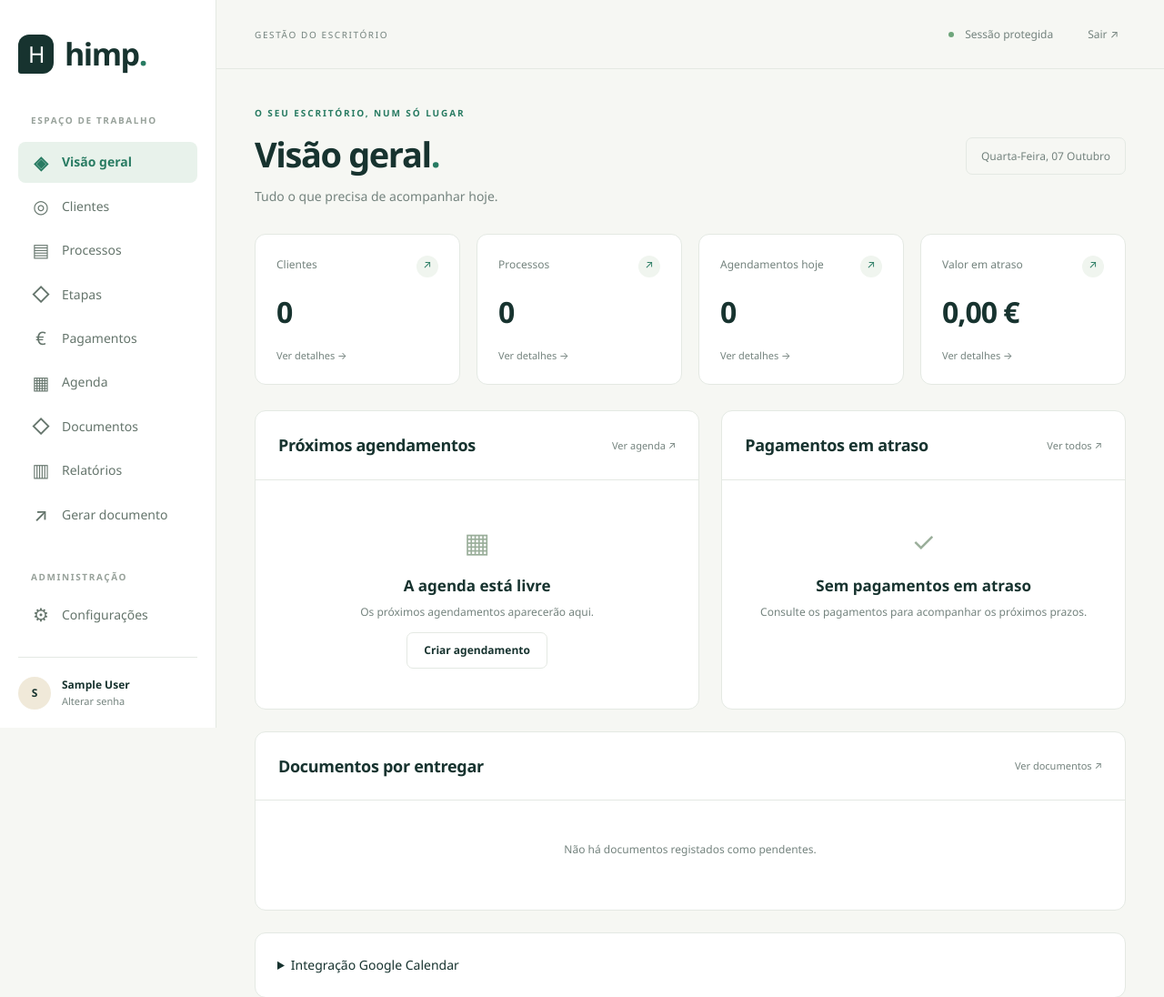
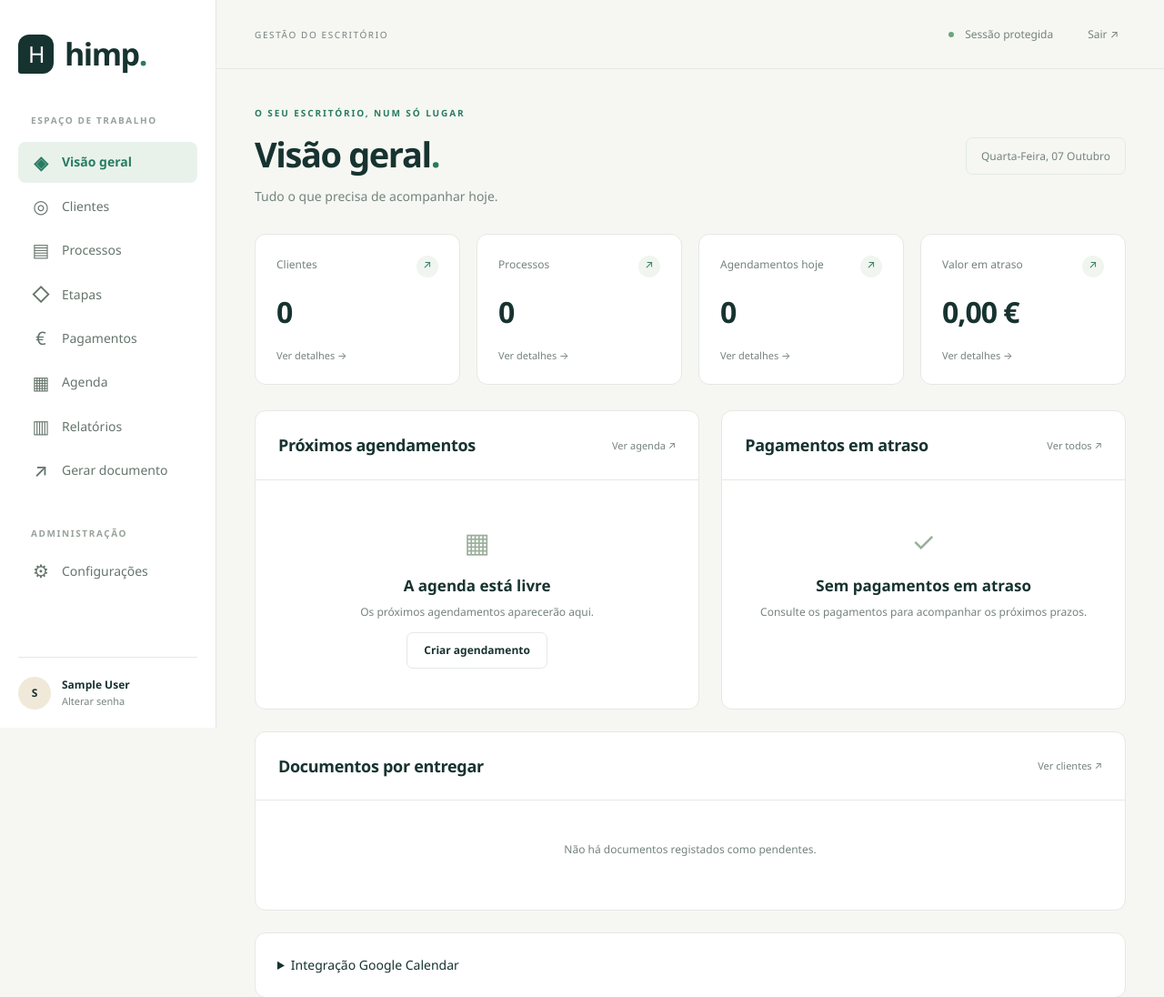
Before and after one commit to AceSCav/HiMP_Project, a Django app: page / in a window 1280 px wide. Shown: the top 1096 px of the page at 91% size. Run offline with Django 5.2, Linux system fonts and the light colour scheme; the visitor is signed in with stand-in values (Sample User, id 1); data that the repository does not hold is empty; parts of the project's set-up code (start-up, migrations or seed data) failed here and were passed over.

Commit message:
Access client documents through client records instead of global navigation

```diff
--- a/web/office/context.py
+++ b/web/office/context.py
@@ -5,6 +5,5 @@ def navigation(request):
         ('etapas', 'Etapas', 'office.view_etapa'),
         ('pagamentos', 'Pagamentos', 'office.view_pagamento'),
         ('agenda', 'Agenda', 'office.view_agendamento'),
-        ('documentos', 'Documentos', 'office.view_documentocliente'),
     ]
     return {'navigation': [(key, label) for key, label, perm in items if request.user.has_perm(perm)]}
--- a/web/office/test_google_drive.py
+++ b/web/office/test_google_drive.py
@@ -68,8 +68,9 @@ class DriveTests(TestCase):
         self.assertEqual(self.client.get('/gestao/documentos/novo/?cliente=not-a-client').status_code, 404)
         self.assertEqual(self.client.get('/gestao/documentos/?cliente=99999').status_code, 404)
 
-    def test_without_context_client_is_still_selectable(self):
-        self.assertContains(self.client.get('/gestao/documentos/novo/'), '<select name="cliente"')
+    def test_documents_require_a_client_context(self):
+        self.assertRedirects(self.client.get('/gestao/documentos/'), '/gestao/clientes/')
+        self.assertRedirects(self.client.get('/gestao/documentos/novo/'), '/gestao/clientes/')
 
     def test_upload_permissions_methods_and_oauth_state(self):
         self.client.force_login(self.viewer)
--- a/web/office/views.py
+++ b/web/office/views.py
@@ -12,6 +12,7 @@ from django.db.models import Q, Sum
 from django.db.models.deletion import ProtectedError
 from django.http import FileResponse, Http404
 from django.shortcuts import get_object_or_404, redirect, render
+from django.urls import reverse
 from django.utils import timezone
 from django.utils.formats import number_format
 from django.views.decorators.http import require_POST
@@ -109,6 +110,8 @@ def record_list(request, resource, spec):
             search |= Q(**{f'{field}__icontains': query})
         records = records.filter(search).distinct()
     selected_client = contextual_client(request, spec)
+    if resource == 'documentos' and selected_client is None:
+        return redirect('record_list', resource='clientes')
     if selected_client:
         records = records.filter(cliente=selected_client)
     if resource == 'pagamentos' and request.GET.get('filtro') == 'atraso':
@@ -155,6 +158,8 @@ def record_edit(request, resource, pk=None):
         raise PermissionDenied
     instance = get_object_or_404(spec.model, pk=pk) if pk is not None else None
     selected_client = contextual_client(request, spec) if instance is None else None
+    if resource == 'documentos' and instance is None and selected_client is None:
+        return redirect('record_list', resource='clientes')
     if resource == 'documentos' and instance and instance.drive_file_id:
         selected_client = instance.cliente
     form = record_form(spec)(request.POST if request.method == 'POST' else None,
@@ -192,6 +197,8 @@ def record_delete(request, resource, spec, pk):
             messages.error(request, 'Existem registos associados. Remova as dependências antes de eliminar.')
             return redirect('record_detail', resource=resource, pk=pk)
         messages.success(request, 'Registo eliminado.')
+        if resource == 'documentos':
+            return redirect(reverse('record_list', args=[resource]) + f'?cliente={instance.cliente_id}')
         return redirect('record_list', resource=resource)
     return render(request, 'office/delete.html', {'resource': resource, 'object': instance})
 
--- a/web/templates/office/base.html
+++ b/web/templates/office/base.html
@@ -14,7 +14,7 @@
   <p class="nav-label">ESPAÇO DE TRABALHO</p>
   <nav aria-label="Navegação principal">
     <a class="nav-link {% if request.path == '/' %}selected{% endif %}" href="{% url 'dashboard' %}"><span class="nav-icon">◈</span> Visão geral</a>
-    {% for key, label in navigation %}<a class="nav-link {% if resource == key %}selected{% endif %}" href="{% url 'record_list' key %}"><span class="nav-icon">{% if key == 'clientes' %}◎{% elif key == 'processos' %}▤{% elif key == 'agenda' %}▦{% elif key == 'pagamentos' %}€{% else %}◇{% endif %}</span> {{ label }}</a>{% endfor %}
+    {% for key, label in navigation %}<a class="nav-link {% if resource == key or key == 'clientes' and resource == 'documentos' %}selected{% endif %}" href="{% url 'record_list' key %}"><span class="nav-icon">{% if key == 'clientes' %}◎{% elif key == 'processos' %}▤{% elif key == 'agenda' %}▦{% elif key == 'pagamentos' %}€{% else %}◇{% endif %}</span> {{ label }}</a>{% endfor %}
     {% if perms.office.view_pagamento %}<a class="nav-link {% if resource == 'relatorios' %}selected{% endif %}" href="{% url 'financial_report' %}"><span class="nav-icon">▥</span> Relatórios</a>{% endif %}
     {% if perms.office.generate_document and perms.office.view_cliente %}<a class="nav-link" href="{% url 'generate_document' %}"><span class="nav-icon">↗</span> Gerar documento</a>{% endif %}
     {% if user.is_staff %}<p class="nav-label">ADMINISTRAÇÃO</p><a class="nav-link" href="{% url 'admin:index' %}"><span class="nav-icon">⚙</span> Configurações</a>{% endif %}
--- a/web/templates/office/dashboard.html
+++ b/web/templates/office/dashboard.html
@@ -8,7 +8,7 @@
 <div class="dashboard-grid">
 {% if upcoming != None %}<section class="panel"><div class="panel-heading"><h2>Próximos agendamentos</h2><a href="{% url 'record_list' 'agenda' %}">Ver agenda ↗</a></div>{% for event in upcoming %}<a class="schedule-row" href="{% url 'record_detail' 'agenda' event.pk %}"><span class="calendar-badge"><strong>{{ event.data_inicio|date:'d' }}</strong>{{ event.data_inicio|date:'M' }}</span><span class="row-copy"><strong>{{ event.titulo }}</strong><span>{{ event.cliente|default:'Sem cliente' }} · {{ event.data_inicio|date:'H:i' }}</span></span><span class="pill">{{ event.motivo|default:'Agendamento' }}</span></a>{% empty %}<div class="empty"><span class="empty-symbol">▦</span><h3>A agenda está livre</h3><p>Os próximos agendamentos aparecerão aqui.</p>{% if perms.office.add_agendamento %}<a class="button secondary" href="{% url 'record_create' 'agenda' %}">Criar agendamento</a>{% endif %}</div>{% endfor %}</section>{% endif %}
 {% if payments != None %}<section class="panel"><div class="panel-heading"><h2>Pagamentos em atraso</h2><a href="{% url 'record_list' 'pagamentos' %}?filtro=atraso">Ver todos ↗</a></div>{% for payment in payments %}<a class="compact-row" href="{% url 'record_detail' 'pagamentos' payment.pk %}"><span class="row-copy"><strong>{{ payment.cliente|default:'Sem cliente' }}</strong><span>Venceu em {{ payment.data_limite|date:'d M Y' }}</span></span><strong class="amount">{{ payment.montante|floatformat:2 }} €</strong></a>{% empty %}<div class="empty"><span class="empty-symbol">✓</span><h3>Sem pagamentos em atraso</h3><p>Consulte os pagamentos para acompanhar os próximos prazos.</p></div>{% endfor %}</section>{% endif %}
-{% if pending != None %}<section class="panel wide"><div class="panel-heading"><h2>Documentos por entregar</h2><a href="{% url 'record_list' 'documentos' %}">Ver documentos ↗</a></div>{% for document in pending %}<a class="compact-row" href="{% url 'record_detail' 'documentos' document.pk %}"><span class="row-copy"><strong>{{ document.documento_nome }}</strong><span>{{ document.cliente }}</span></span><span class="pill warning">Pendente</span></a>{% empty %}<div class="empty"><p>Não há documentos registados como pendentes.</p></div>{% endfor %}</section>{% endif %}
+{% if pending != None %}<section class="panel wide"><div class="panel-heading"><h2>Documentos por entregar</h2><a href="{% url 'record_list' 'clientes' %}">Ver clientes ↗</a></div>{% for document in pending %}<a class="compact-row" href="{% url 'record_detail' 'documentos' document.pk %}"><span class="row-copy"><strong>{{ document.documento_nome }}</strong><span>{{ document.cliente }}</span></span><span class="pill warning">Pendente</span></a>{% empty %}<div class="empty"><p>Não há documentos registados como pendentes.</p></div>{% endfor %}</section>{% endif %}
 </div>
 {% if user.is_superuser %}<details class="integration panel"><summary>Integração Google Calendar</summary><p>Ligue a agenda do escritório para sincronizar os agendamentos individualmente.</p><form method="post" action="{% url 'google_connect' %}">{% csrf_token %}<button class="button secondary">Ligar Google Calendar</button></form></details>{% endif %}
 {% if user.is_superuser %}<details class="integration panel"><summary>Integração Google Drive</summary><p><strong>{% if drive_connected %}Conta ligada{% else %}Conta ainda não ligada{% endif %}</strong></p><p>Ligue a conta do escritório. O HIMP cria uma pasta principal e uma pasta por cliente, no formato ID - Nome. Envie ficheiros pela área Documentos ou guarde documentos gerados diretamente.</p><form method="post" action="{% url 'drive_connect' %}">{% csrf_token %}<button class="button secondary">{% if drive_connected %}Voltar a autorizar Google Drive{% else %}Ligar Google Drive{% endif %}</button></form></details>{% endif %}
```
Also changed, not shown: web/office/tests.py (+5 -3 lines), README.md.
